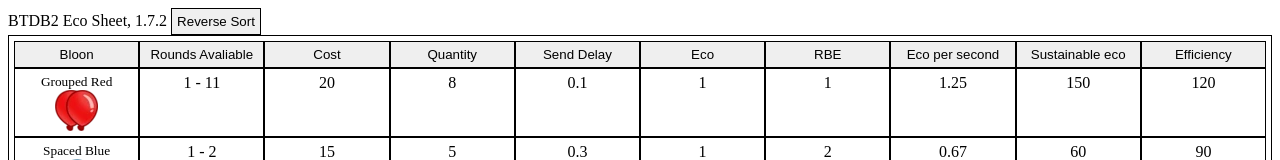
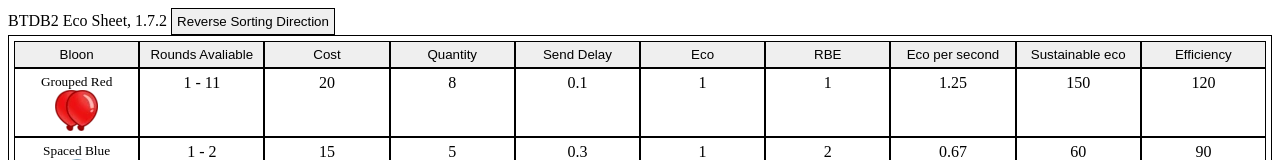
Before and after one commit to Doze-Zoze/bloons, a plain HTML site: page battles2eco.html in a window 1280 px wide. Shown: the top 160 px of the page. Drawn offline with Linux system fonts and the light colour scheme.

Commit message:
Update battles2eco.html
grammar change

```diff
--- a/battles2eco.html
+++ b/battles2eco.html
@@ -8,7 +8,7 @@
 <body>
     <script type="module" src="js/btdb2.js"></script>
     <a>BTDB2 Eco Sheet, 1.7.2</a>
-    <button class="cell" id="ReverseSort">Reverse Sort</button>
+    <button class="cell" id="ReverseSort">Reverse Sorting Direction</button>
     <br>
     <div class="table" id="table">
         <button class="cell" id="Bloons">
```
